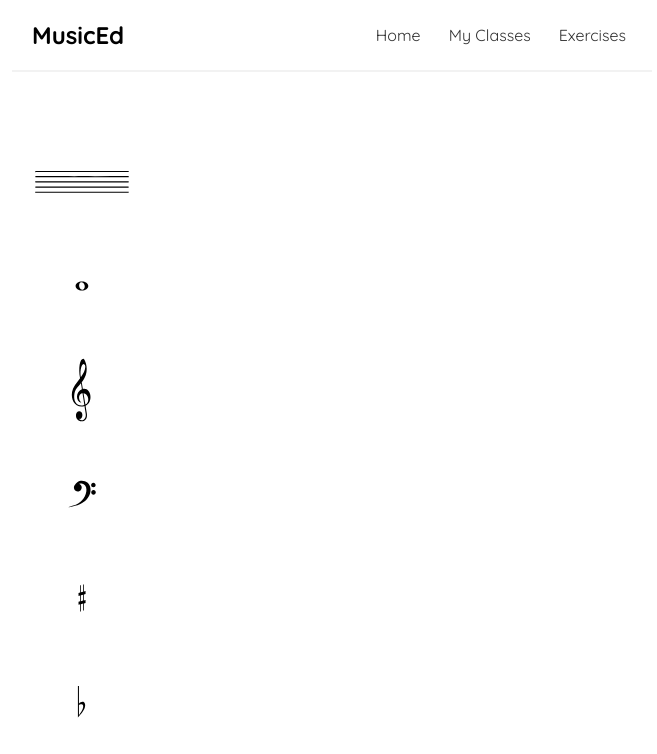
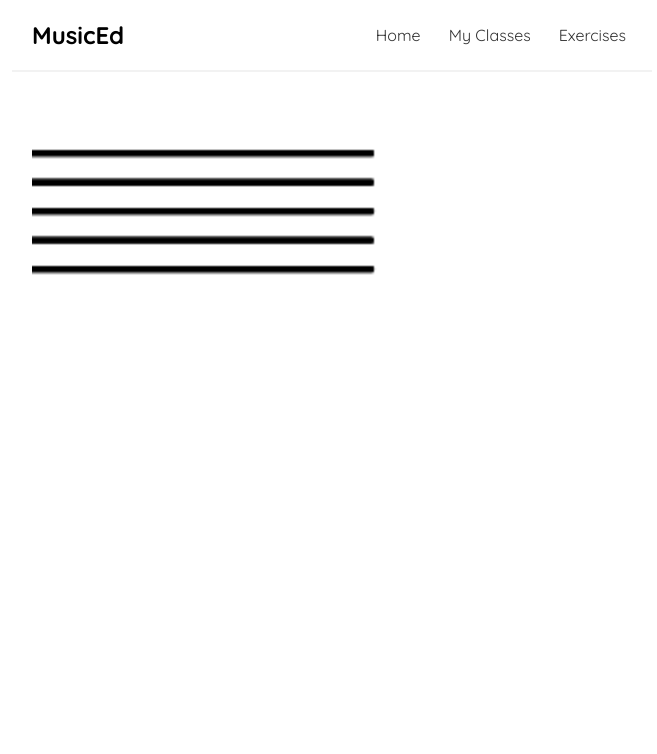
Before and after one commit to ChrisFala/MusicEd, a React (Create React App) app: page /NoteIdentification in a window 1280 px wide. Shown: the top 754 px of the page, without its empty margins (308-965 px from the left). Built offline with nearby package versions, Linux system fonts and the light colour scheme.

Commit message:
Initialized Canvas & drawImage()

```diff
--- a/src/pages/exercises/NoteIdentification.js
+++ b/src/pages/exercises/NoteIdentification.js
@@ -5,10 +5,35 @@ import sharp from '../../images/Music Note 57.svg'
 import flat from '../../images/Music Note 1.svg'
 import staff from '../../images/Music Note 68.svg'
 import './exercise.css'
+import { useRef } from 'react'
+import { useEffect } from 'react'
 
 const NoteIdentificaiton = () => {
+    const myCanvas = useRef();
+
+    useEffect(() => {
+        const context = myCanvas.current.getContext("2d");
+        const image = new Image();
+        image.src=staff;
+        image.onload = () => {
+            context.drawImage(
+                image, -100, -100,280, 280
+                );
+        };
+    }, []);
+
+    const correctAnswer = ()=>{
+
+    }
+
+    const wrongAnswer = ()=> {
+
+    }
     return (
         <div id="note-identification" className="display-note">
+            <canvas ref={myCanvas} id="note-display-canvas">
+
+            </canvas>
             <div id="note-display">
                 <img className="staff" src={staff} alt=""/>
                 <img className="wholenote" src={wholenote} alt="" />
--- a/src/pages/exercises/exercise.css
+++ b/src/pages/exercises/exercise.css
@@ -4,8 +4,10 @@
     grid-auto-rows: minmax(150px, auto);
 }
 
-#note-display{
-    width: 100%;
+#note-display-canvas{
+    display: flex;
+    width: 600px;
+    height: 300px;
 }
 
 .staff{
```
